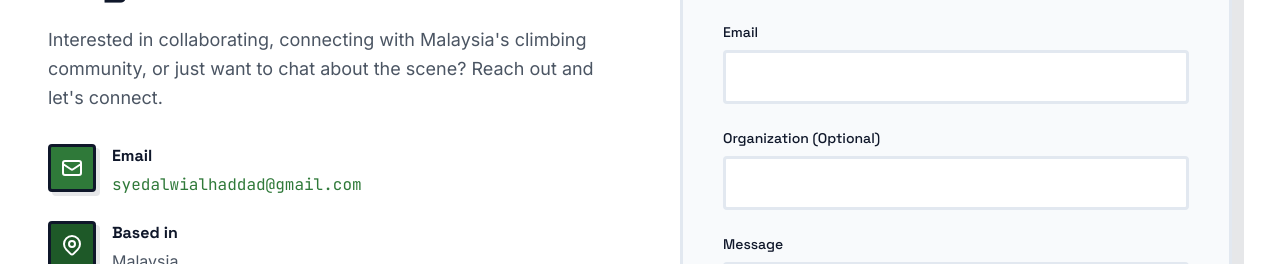
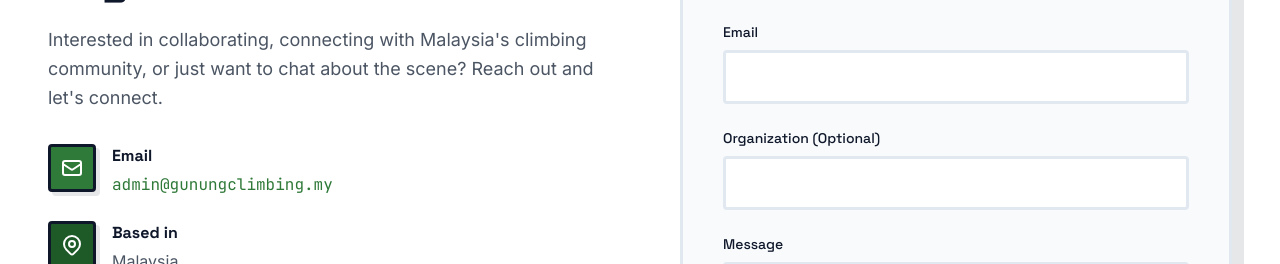
Before and after one commit to TheIronA/gunung-web, a Next.js app: page / in a window 1280 px wide. Shown: the part 6688-6952 px from the top of the page. Built offline with nearby package versions, Linux system fonts and the light colour scheme; no server answers.

Commit message:
updated contact email

```diff
--- a/components/Contact.tsx
+++ b/components/Contact.tsx
@@ -80,8 +80,8 @@ export default function Contact() {
                 </div>
                 <div>
                   <h3 className="font-bold font-heading mb-1">Email</h3>
-                  <a href="mailto:syedalwialhaddad@gmail.com" className="text-accent hover:text-accent-dark transition-colors font-mono">
-                    syedalwialhaddad@gmail.com
+                  <a href="mailto:admin@gunungclimbing.my" className="text-accent hover:text-accent-dark transition-colors font-mono">
+                    admin@gunungclimbing.my
                   </a>
                 </div>
               </div>
```
